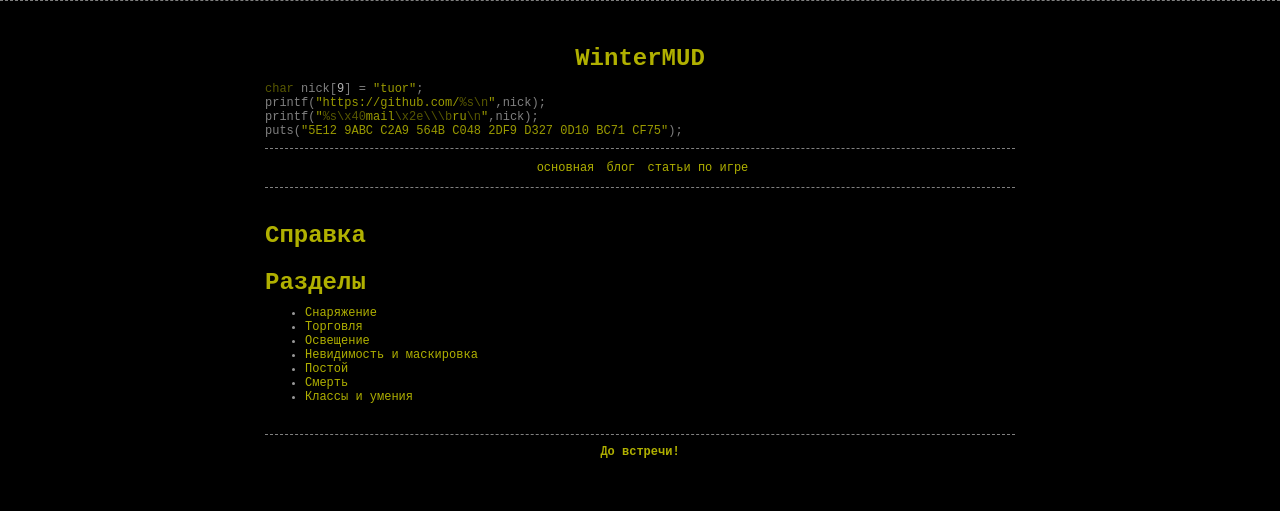
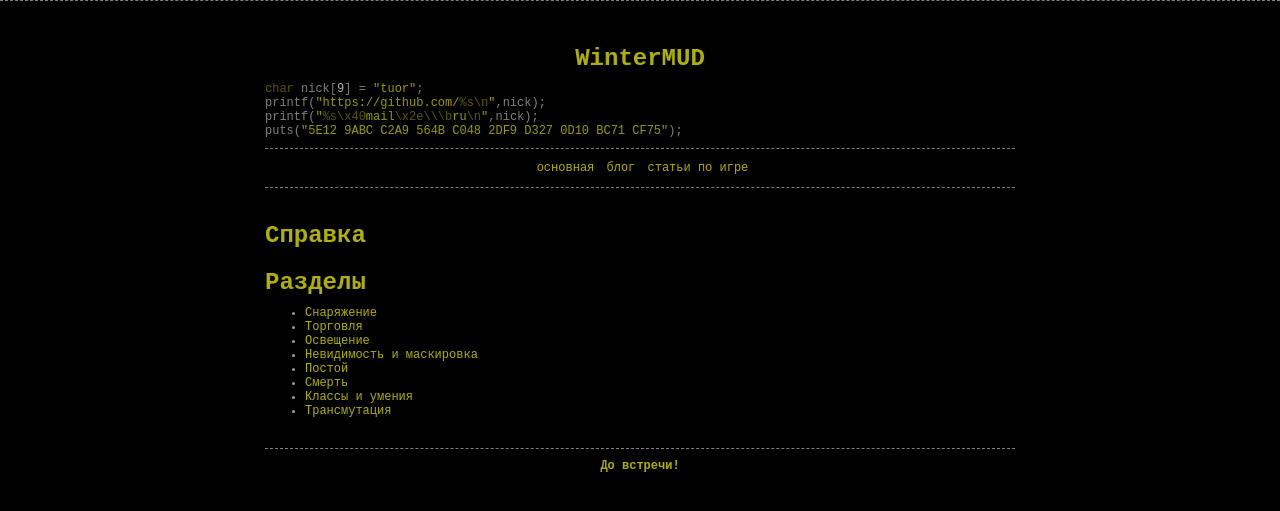
Before and after one commit to WinterMUD/wintermud.github.io, a Jekyll site: the page built from help.md, in a window 1280 px wide. Shown: the top 511 px of the page. Built offline with Jekyll 4.4.1, drawn with Linux system fonts in a browser that asks for light colours.

Commit message:
Update help.md

```diff
--- a/help.md
+++ b/help.md
@@ -13,3 +13,4 @@ permalink: /help/
 * [Постой]({{ site.baseurl }}articles/rent)
 * [Смерть]({{ site.baseurl }}articles/death)
 * [Классы и умения]({{ site.baseurl }}articles/classes)
+* [Трансмутация]({{ site.baseurl }}articles/transmutation)
```
